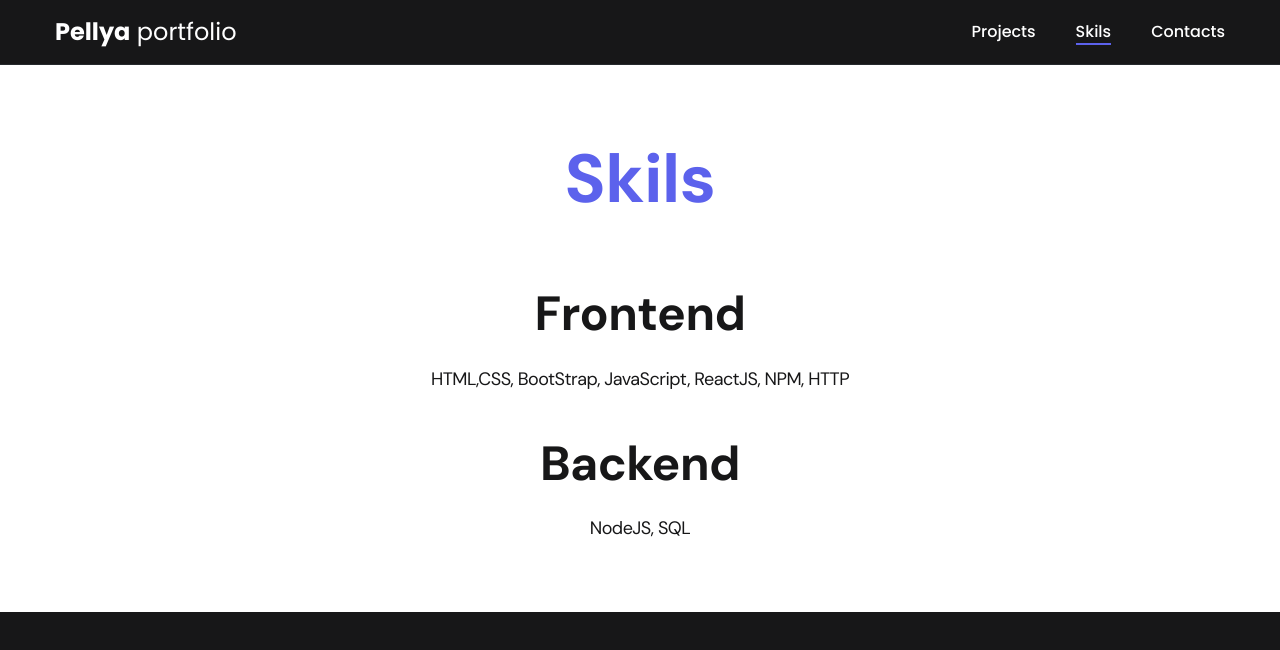
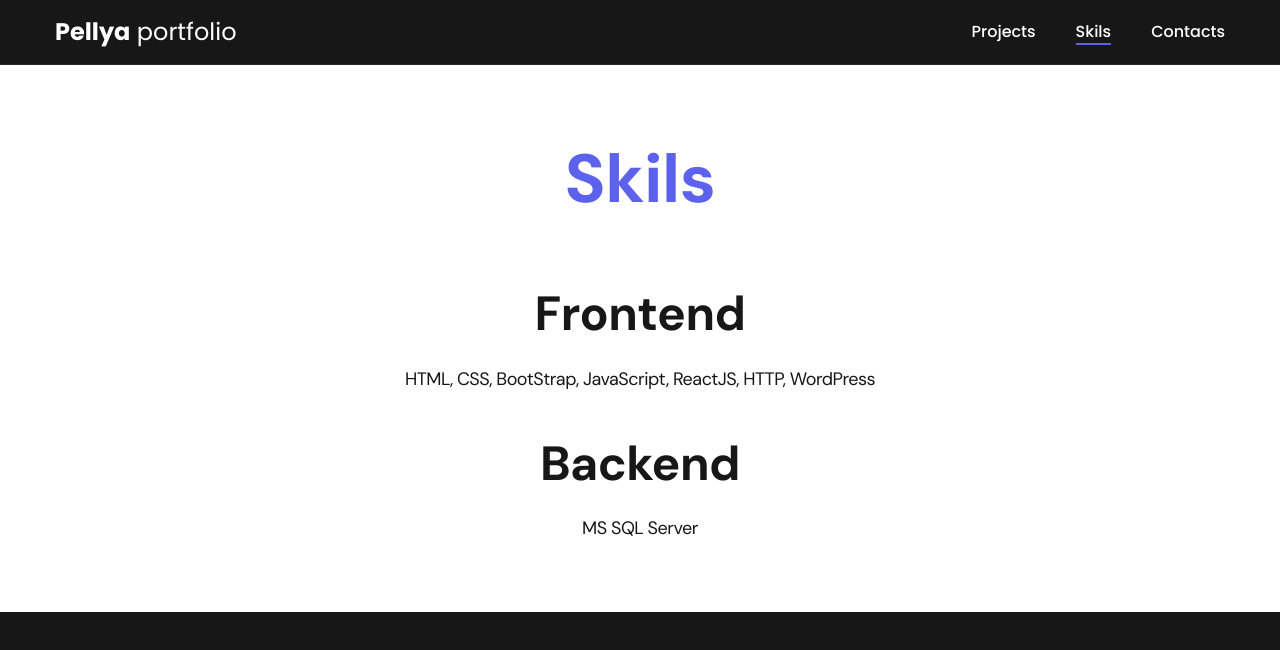
Before and after one commit to rpellya/portfoliohtml, a plain HTML site: page skils.html in a window 1280 px wide. Shown: the top 650 px of the page. Drawn offline with Linux system fonts and the light colour scheme.

Commit message:
Update skils.html
Поменял скилы, указал свои

```diff
--- a/skils.html
+++ b/skils.html
@@ -37,11 +37,11 @@
         <ul class="content-list">
           <li class="content-list__item">
             <h2 class="title-2">Frontend</h2>
-            <p>HTML,CSS, BootStrap, JavaScript, ReactJS, NPM, HTTP</p>
+            <p>HTML, CSS, BootStrap, JavaScript, ReactJS, HTTP, WordPress</p>
           </li>
           <li class="content-list__item">
             <h2 class="title-2">Backend</h2>
-            <p>NodeJS, SQL</p>
+            <p>MS SQL Server</p>
           </li>
         </ul>
       </div>
```
